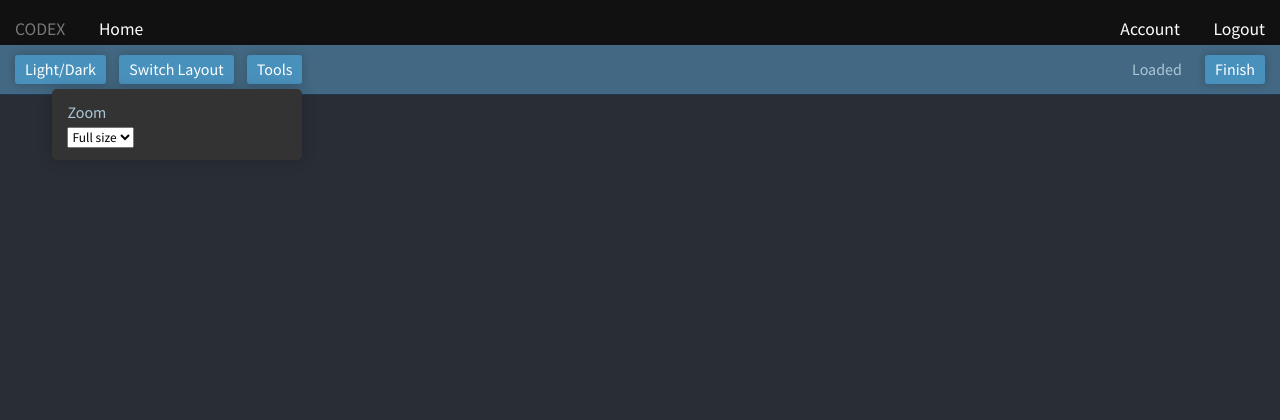
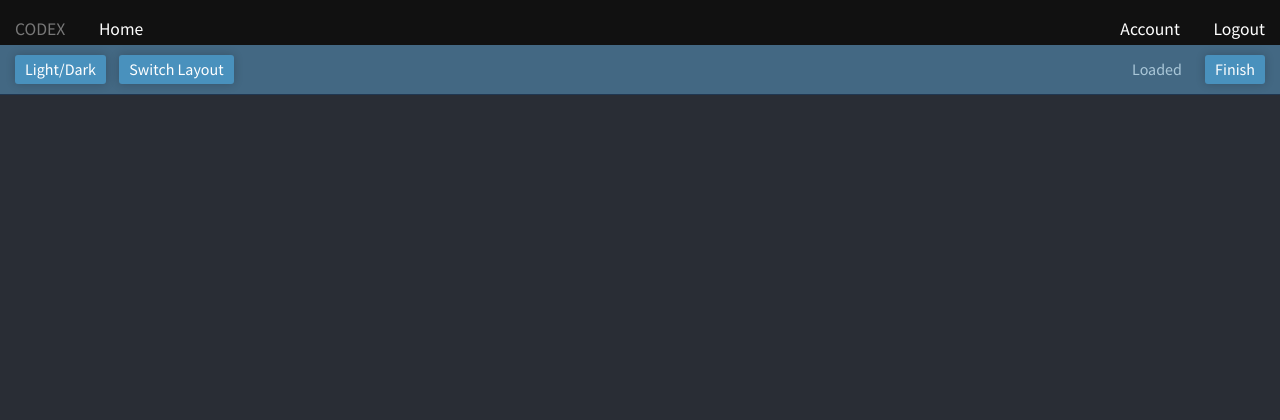
Before and after one commit to mod2/codex, a Django app: page /projects/1/items/1/ in a window 1280 px wide. Shown: the top 420 px of the page. Run offline with Django 3.2, Linux system fonts and the light colour scheme; a user stored in the database is signed in; tables that the repository leaves empty hold one stand-in row (values such as "Sample post"); parts of the project's set-up code (start-up, migrations or seed data) failed here and were passed over.

Commit message:
Only show tools if it's an image (for now)

```diff
--- a/transcribe/templates/transcribe.html
+++ b/transcribe/templates/transcribe.html
@@ -7,9 +7,10 @@
 	<div class="left">
 		<span class="toggle-lights">Light/Dark</span>
 		<span class="toggle-layout">Switch Layout</span>
+		{% if item.type == 'image' %}
 		<span class="tools">Tools</span>
 
-		<div class="tools-menu tools-image">
+		<div class="tools-menu tools-{{ item.type }}">
 			<div class="tool-group">
 				<label>Zoom</label>
 				<select>
@@ -26,6 +27,7 @@
 				</select>
 			</div>
 		</div>
+		{% endif %}
 	</div>
 	<div class="right">
 		<label class="saved">Loaded</label>
```
